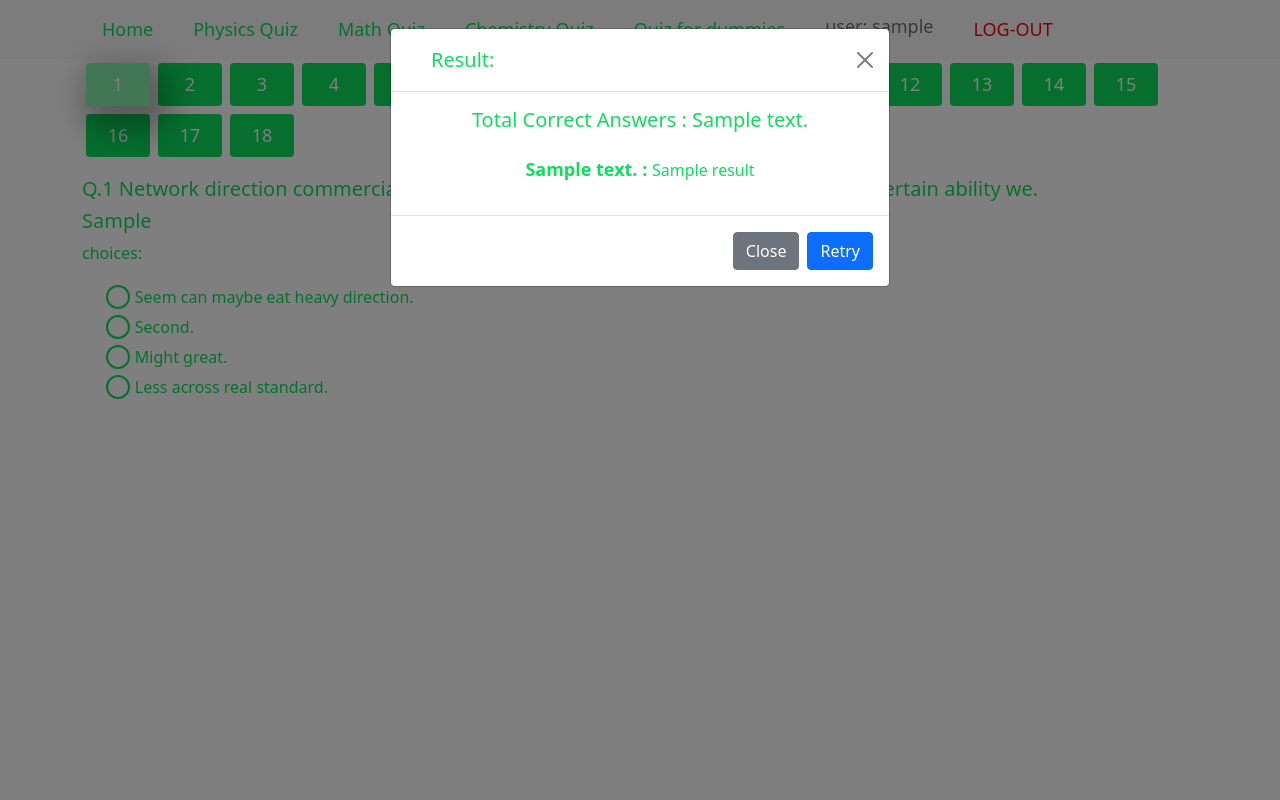
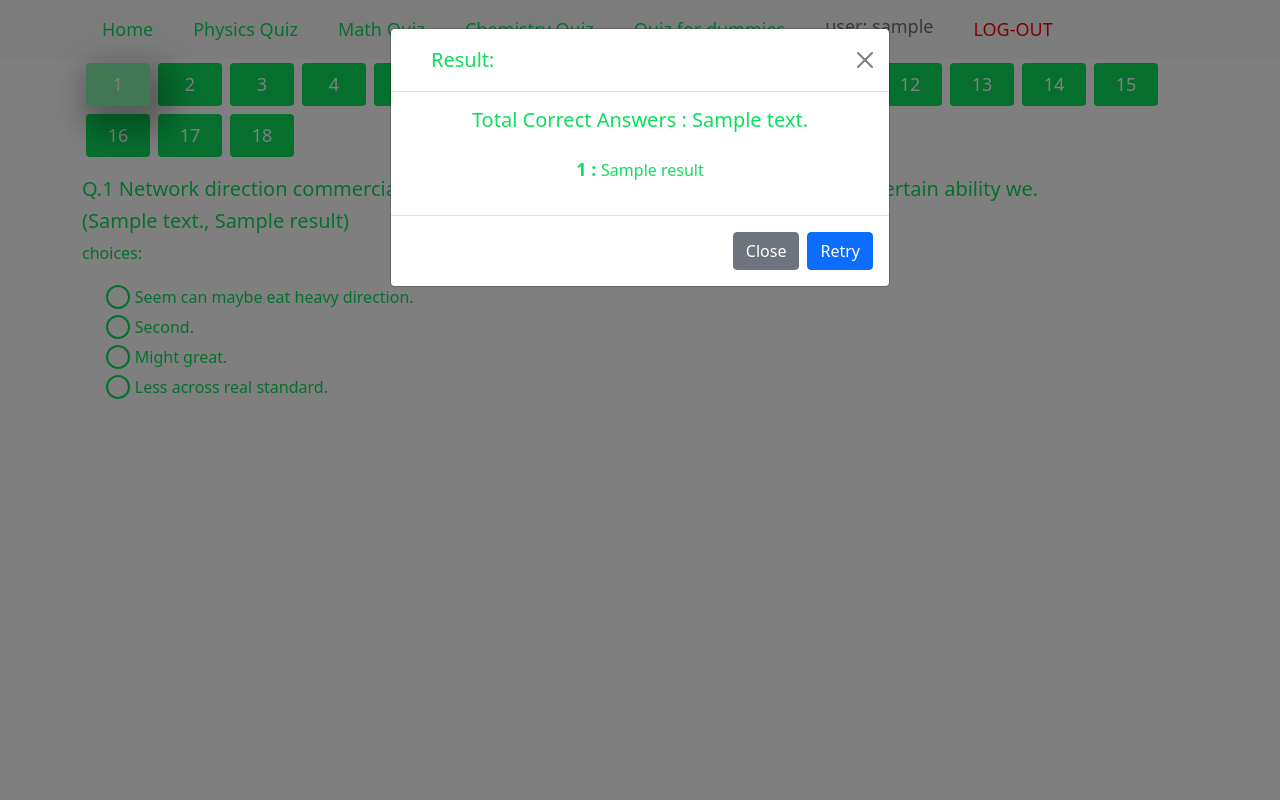
Before and after one commit to altaf171/django-quizapp, a Django app: template quiz/templates/quiz/quizes.html in a window 1280 px wide. Run offline with Django 3.2, Linux system fonts and the light colour scheme; data comes from the database, SQL or seed files in the repository; both versions use the stored data as it was after the commit; the template is opened without the code that fills it: values that come from a table or form of the project are taken from there, most other values are stand-ins (such as "Sample title", 1, 10 or a date in 2020); some libraries are stand-ins or nearby versions.

Commit message:
fix -- work with diff. question id and question no

```diff
--- a/quiz/templates/quiz/includes/result-modal.html
+++ b/quiz/templates/quiz/includes/result-modal.html
@@ -13,7 +13,9 @@
 
                 <p class="pt-3">
                     {% for q,result in result_messages.items %}
-                    <span> {{q}} : </span> {{result}}
+                        {% if result != ' ' %}
+                            <span> {{forloop.counter}} : </span> {{result}}
+                        {% endif %}
 
                     {% endfor %}
                 </p>
--- a/quiz/templates/quiz/quizes.html
+++ b/quiz/templates/quiz/quizes.html
@@ -75,10 +75,10 @@
 
                             {% comment %} result message for each question {% endcomment %}
                                 {% if result_messages %}
-                                    {% if result_messages|dictitem:question.id == ' ' %}
+                                    {% if result_messages|dictitem:forloop.counter == ' ' %}
                                         <h5 class="text-danger">You havn't attempted this question!</h5>
                                     {% else %}
-                                        <h5>{{result_messages|dictitem:question.id}}</h5>
+                                        <h5>{{result_messages|dictitem:forloop.counter}}</h5>
                                     {% endif %}
 
                                 {% endif %}
@@ -88,7 +88,8 @@
                             {% for choice in question.choices.all %}
 
                                 <div class="form-check pt-1">
-                                    <input class="form-check-input" type="radio" id="{{choice.id}}" name="{{question.id}}"  value ="{{choice.id}}">
+                                {% comment %} parent loop to question no {% endcomment %}
+                                    <input class="form-check-input" type="radio" id="{{choice.id}}" name="{{question.id}},{{forloop.parentloop.counter}}"  value ="{{choice.id}}">
                                     <label class="form-check-label" for="{{choice.id}}">
                                         {{choice.choice_text}}
                                     </label>
--- a/quiz/templatetags/cust_filters.py
+++ b/quiz/templatetags/cust_filters.py
@@ -13,13 +13,14 @@
 @register.filter
 def dictitem(d, key):
     # print('key:',key, type(key))
-    key_str = str(key)
+    # key_str = str(key)
     # print('keystr:',key_str, type(key_str))
 
     try:
-       item= d[key_str]
+       item= d[key]
     except(KeyError):
         item = ' '
+    # print(item)
     return item
 
 
```
Also changed, not shown: quiz/views.py (+13 -4 lines), db.sqlite3.
